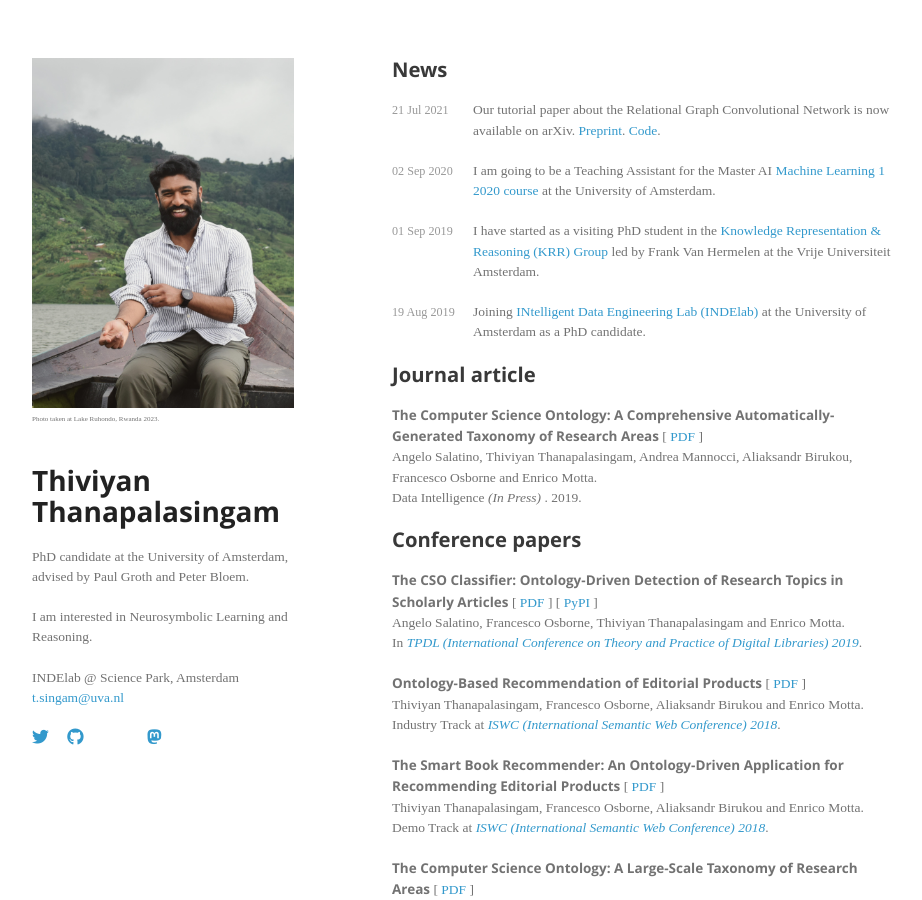
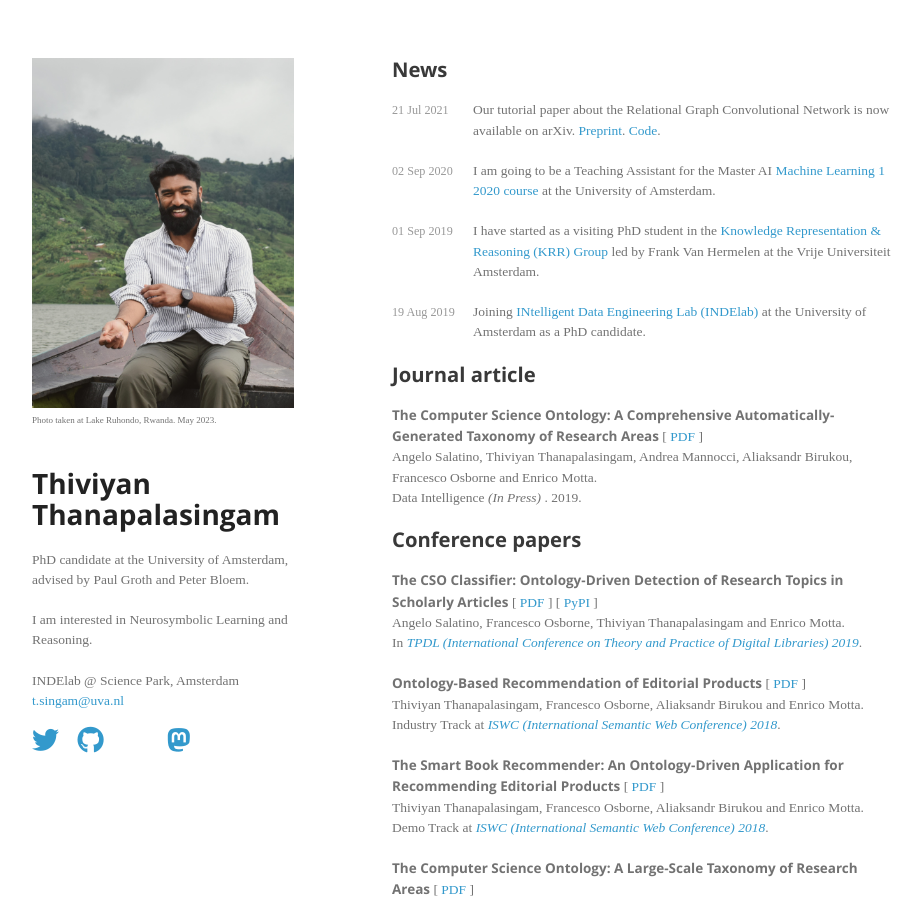
Before and after one commit to thiviyanT/website, a Jekyll site: the page built from index.html, in a window 1280 px wide and 900 px high. Shown: the whole window, without its empty margins (178-1100 px from the left). Built offline with Jekyll 4.4.1, drawn with Linux system fonts in a browser that asks for light colours; nearby versions of some CDN libraries; some web fonts are replaced; the list of posts is cut into pages by our own code; a style sheet for code colours, icons or effects is not loaded.

Commit message:
Update header.html

```diff
--- a/_includes/header.html
+++ b/_includes/header.html
@@ -1,6 +1,6 @@
 <header>
     <img src="/assets/images/DSC_7389.JPG" height="350" alt="Thiviyan Thanapalasingam">
-    <p style="font-size: 7px;">Photo taken at Lake Ruhondo, Rwanda 2023.</p>
+    <p style="font-size: 9px;">Photo taken at Lake Ruhondo, Rwanda. May 2023.</p>
     <br>
     <h1>Thiviyan Thanapalasingam</h1>
     <p>PhD candidate at the University of Amsterdam, advised by Paul Groth and Peter Bloem.</p>
@@ -10,12 +10,12 @@
     <a href="mailto:t.singam@uva.nl">t.singam@uva.nl</a><br>
     </p>
     <span id="links">
-        <a href="https://twitter.com/ThiviyanSingam"><i class="fa-brands fa-twitter fa-lg"></i></a>
-        <a href="https://github.com/thiviyanT"><i class="fa-brands fa-github fa-lg"></i></a>
+        <a href="https://twitter.com/ThiviyanSingam"><i class="fa-brands fa-twitter fa-2xl"></i></a>
+        <a href="https://github.com/thiviyanT"><i class="fa-brands fa-github fa-2xl"></i></a>
         <a href="https://scholar.google.com/citations?user=F2PvjdUAAAAJ"><i class="ai ai-google-scholar ai-2x"></i></a>
         <a href="https://dblp.org/pers/hd/t/Thanapalasingam:Thiviyan"><i class="ai ai-dblp ai-2x"></i></a>
         <a href="https://orcid.org/0000-0002-0170-9105"><i class="ai ai-orcid ai-2x"></i></a>
-        <a rel="me" href="https://sigmoid.social/@thiviyan"><i class="fa-brands fa-mastodon fa-lg"></i></a>
+        <a rel="me" href="https://sigmoid.social/@thiviyan"><i class="fa-brands fa-mastodon fa-2xl"></i></a>
     </span>
     <!-- <hr> -->
 </header>
```
